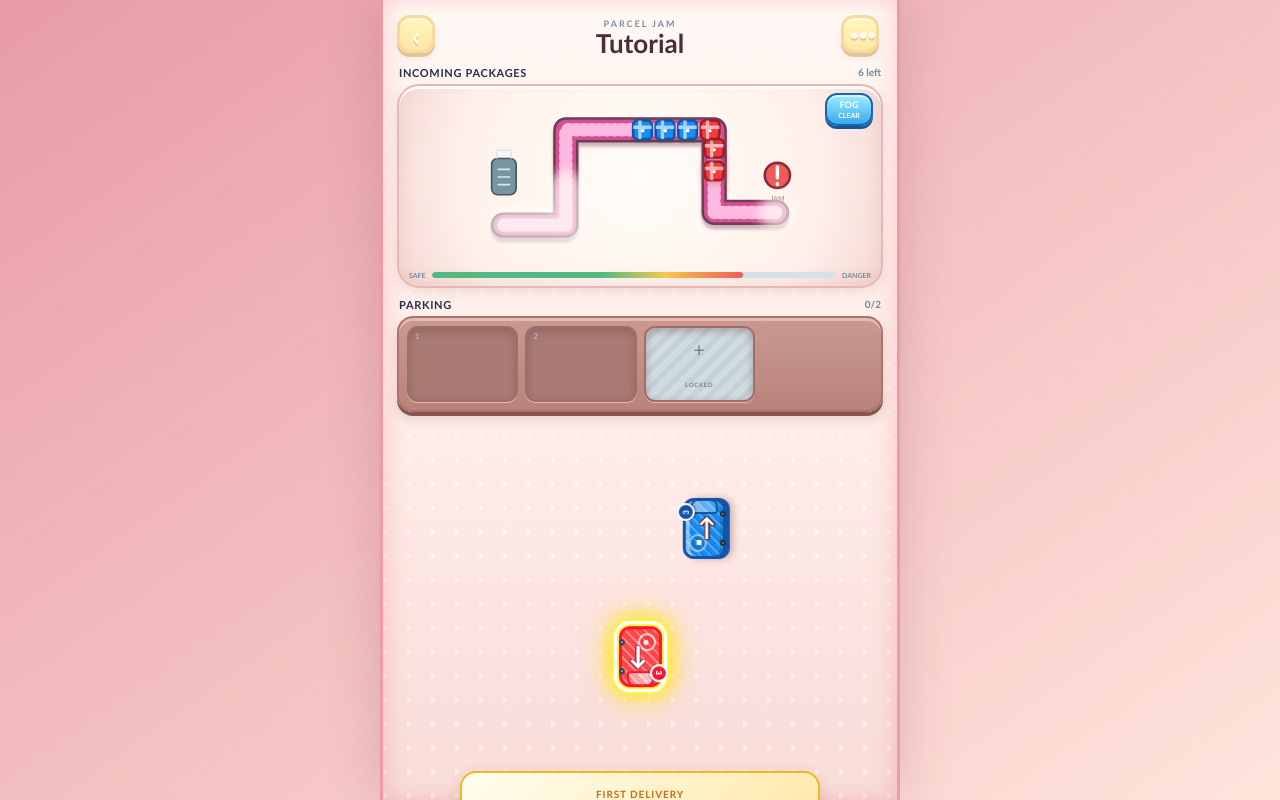
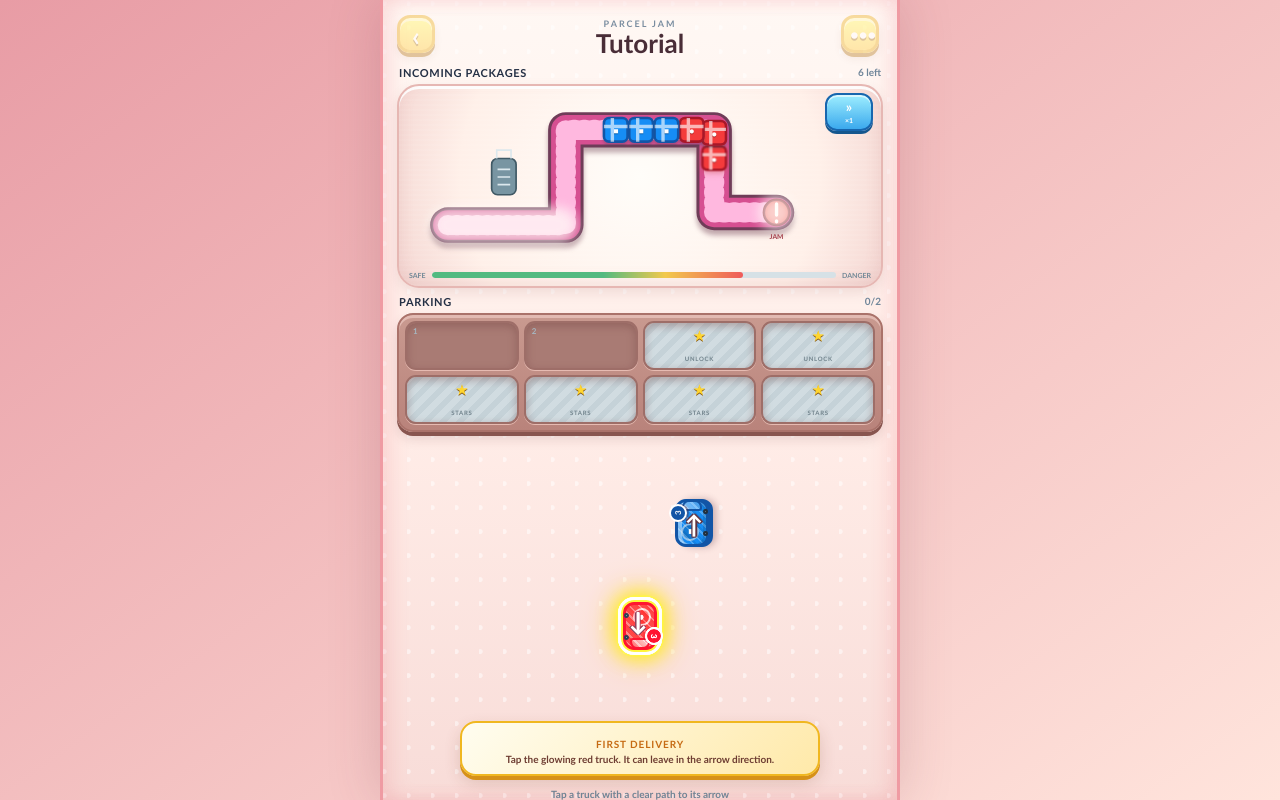
Before and after one commit to lazydaisycrazycat/DrawerJam, a React (Vite) app: page / in a window 1280 px wide. Built offline with nearby package versions, Linux system fonts and the light colour scheme.

Commit message:
Redesign conveyor parking and bonus controls

```diff
--- a/src/App.tsx
+++ b/src/App.tsx
@@ -6,6 +6,7 @@ import { Parking } from "./components/Parking/Parking";
 import { PackageTransferLayer } from "./components/PackageTransferLayer/PackageTransferLayer";
 import { ResultModal } from "./components/ResultModal/ResultModal";
 import { TutorialHint } from "./components/TutorialHint/TutorialHint";
+import { BonusBar } from "./components/BonusBar/BonusBar";
 import { useGame } from "./hooks/useGame";
 
 export default function App() {
@@ -117,9 +118,9 @@ export default function App() {
         level={game.level}
         progress={game.state.conveyorProgress}
         transfers={game.packageTransfers}
-        fogCleared={game.fogCleared}
-        onClearFog={game.clearFog}
-        highlightFogBonus={game.tutorialStep === "fog"}
+        speedBoosted={game.speedBoosted}
+        onToggleSpeed={game.toggleSpeed}
+        highlightSpeedBonus={game.tutorialStep === "speed"}
       />
       <Parking
         trucks={game.state.parking}
@@ -140,6 +141,7 @@ export default function App() {
         {game.isProcessing ? "Loading matching packages…" : "Tap a truck with a clear path to its arrow"}
       </p>
       <Controls onRestart={game.restart} />
+      <BonusBar />
       {game.state.status !== "playing" && (
         <ResultModal
           status={game.state.status}
--- /dev/null
+++ b/src/components/BonusBar/BonusBar.tsx
@@ -0,0 +1,20 @@
+const bonuses = [
+  { icon: "↔", name: "Shuffle" },
+  { icon: "◎", name: "Magnet" },
+  { icon: "✦", name: "Swap" },
+  { icon: "∞", name: "Buffer" }
+];
+
+export function BonusBar() {
+  return (
+    <section className="bonus-bar" aria-label="Locked bonuses">
+      {bonuses.map((bonus, index) => (
+        <button disabled key={bonus.name}>
+          <i>{bonus.icon}</i>
+          <span>{bonus.name}</span>
+          <b>{index < 2 ? "★" : "SPECIAL"}</b>
+        </button>
+      ))}
+    </section>
+  );
+}
--- a/src/components/PackageQueue/PackageQueue.tsx
+++ b/src/components/PackageQueue/PackageQueue.tsx
@@ -27,16 +27,17 @@ function pointOnRoute(points: Point[], progress: number): Point {
   return points.at(-1) ?? { x: 0, y: 0 };
 }
 
-export function PackageQueue({ packages, level, progress, transfers, fogCleared, onClearFog, highlightFogBonus }: {
+export function PackageQueue({ packages, level, progress, transfers, speedBoosted, onToggleSpeed, highlightSpeedBonus }: {
   packages: PackageItem[];
   level: LevelConfig;
   progress: number;
   transfers: PackageTransfer[];
-  fogCleared: boolean;
-  onClearFog: () => void;
-  highlightFogBonus?: boolean;
+  speedBoosted: boolean;
+  onToggleSpeed: () => void;
+  highlightSpeedBonus?: boolean;
 }) {
   const route = level.conveyorPoints.map(({ x, y }) => `${x},${y}`).join(" ");
+  const jamPoint = level.conveyorPoints.at(-1) ?? { x: 342, y: 106 };
   const movingPackages = useMemo(() => packages.map((item, index) => ({
     item,
     index,
@@ -50,7 +51,7 @@ export function PackageQueue({ packages, level, progress, transfers, fogCleared,
         <h2>Incoming packages</h2>
         <span>{packages.length} left</span>
       </div>
-      <div className={`conveyor${progress > 0.82 ? " conveyor--danger" : ""}${fogCleared ? " conveyor--fog-cleared" : ""}`}>
+      <div className={`conveyor${progress > 0.82 ? " conveyor--danger" : ""}`}>
         <svg viewBox="0 0 360 210" role="img" aria-label="Moving package conveyor">
           <polyline className="conveyor-shadow" points={route} />
           <polyline className="conveyor-belt" points={route} />
@@ -59,10 +60,10 @@ export function PackageQueue({ packages, level, progress, transfers, fogCleared,
             <rect x="4" y="86" width="29" height="43" rx="7" />
             <path d="M10 86V76h17v10M11 99h15M11 108h15M11 117h15" />
           </g>
-          <g className="jam-zone">
-            <circle cx="343" cy="106" r="15" />
-            <path d="M343 96v13M343 116v1" />
-            <text x="343" y="137">JAM</text>
+          <g className="jam-zone" transform={`translate(${jamPoint.x} ${jamPoint.y})`}>
+            <circle cx="0" cy="0" r="15" />
+            <path d="M0 -10v13M0 10v1" />
+            <text x="0" y="31">JAM</text>
           </g>
           {movingPackages.map(({ item, index, point, visible }) => visible && (
             <g
@@ -71,16 +72,16 @@ export function PackageQueue({ packages, level, progress, transfers, fogCleared,
               key={item.id}
               transform={`translate(${point.x} ${point.y})`}
             >
-              <rect x="-11" y="-11" width="22" height="22" rx="5" />
-              <path d="M-11 -3H11M-3 -11V11" />
-              <text x="0" y="4">{colorSymbols[item.color]}</text>
+              <rect x="-14" y="-14" width="28" height="28" rx="6" />
+              <path d="M-14 -4H14M-4 -14V14" />
+              <text x="0" y="5">{colorSymbols[item.color]}</text>
             </g>
           ))}
           <polyline className="conveyor-fog" pathLength="1" points={route} />
         </svg>
-        <button className={`fog-bonus${highlightFogBonus ? " is-tutorial-target" : ""}`} onClick={onClearFog} disabled={fogCleared}>
-          <span>{fogCleared ? "5s" : "FOG"}</span>
-          {fogCleared ? "Open" : "Clear"}
+        <button className={`speed-toggle${speedBoosted ? " is-active" : ""}${highlightSpeedBonus ? " is-tutorial-target" : ""}`} onClick={onToggleSpeed}>
+          <span>»</span>
+          {speedBoosted ? "×2" : "×1"}
         </button>
         <div className="danger-meter">
           <span>SAFE</span>
--- a/src/components/Parking/Parking.tsx
+++ b/src/components/Parking/Parking.tsx
@@ -10,15 +10,18 @@ export function Parking({ trucks, size, fullFeedback }: {
     <section className={`parking-section${fullFeedback ? " is-shaking" : ""}`}>
       <div className="section-heading"><h2>Parking</h2><span>{trucks.length}/{size}</span></div>
       <div className="parking">
-        {Array.from({ length: size }, (_, index) => (
+        {Array.from({ length: 8 }, (_, index) => index < size ? (
           <div className="parking-slot" data-parking-slot={index} key={index}>
             <span className="slot-number">{index + 1}</span>
             {trucks.find((truck) => truck.slotIndex === index) && (
               <ParkedTruck truck={trucks.find((truck) => truck.slotIndex === index)!} />
             )}
           </div>
+        ) : (
+          <button className="parking-slot parking-slot--locked" key={index} aria-label="Unlock parking slot with Telegram Stars" disabled>
+            <span>★</span><b>{index < 4 ? "UNLOCK" : "STARS"}</b>
+          </button>
         ))}
-        {size < 4 && <div className="parking-slot parking-slot--locked"><span>+</span><b>LOCKED</b></div>}
       </div>
     </section>
   );
--- a/src/components/TutorialHint/TutorialHint.tsx
+++ b/src/components/TutorialHint/TutorialHint.tsx
@@ -1,11 +1,11 @@
-export type TutorialStep = "red" | "driving" | "loading" | "blue" | "fog";
+export type TutorialStep = "red" | "driving" | "loading" | "blue" | "speed";
 
 const copy: Record<TutorialStep, readonly [string, string]> = {
   red: ["FIRST DELIVERY", "Tap the glowing red truck. It can leave in the arrow direction."],
   driving: ["ON THE WAY", "The truck drives around the yard and enters parking from below."],
   loading: ["MATCH THE COLORS", "Available parcels fly into matching parked trucks automatically."],
   blue: ["YOUR TURN", "Now send the glowing blue truck to parking."],
-  fog: ["FOGGY ROAD", "Tap Clear Fog. For 5 seconds, parcels inside the fog can be loaded."]
+  speed: ["SPEED BOOST", "Tap ×2 to make the conveyor move twice as fast."]
 } as const;
 
 export function TutorialHint({ step }: { step: TutorialStep }) {
--- a/src/game/levels.ts
+++ b/src/game/levels.ts
@@ -104,37 +104,37 @@ const level5Trucks = [
 export const levels: LevelConfig[] = [
   {
     id: 0, tutorial: true, rows: 5, cols: 5, parkingSize: 2, truckCapacity: 3, conveyorSeconds: 80,
-    conveyorPoints: [{ x: 18, y: 165 }, { x: 92, y: 165 }, { x: 92, y: 52 }, { x: 268, y: 52 }, { x: 268, y: 150 }, { x: 342, y: 150 }],
+    conveyorPoints: [{ x: -48, y: 165 }, { x: 92, y: 165 }, { x: 92, y: 52 }, { x: 268, y: 52 }, { x: 268, y: 150 }, { x: 342, y: 150 }],
     trucks: tutorialTrucks,
     packages: packagesFor(tutorialTrucks, ["red", "red", "red", "blue", "blue"])
   },
   {
     id: 1, rows: 5, cols: 5, parkingSize: 3, truckCapacity: 3, conveyorSeconds: 45,
-    conveyorPoints: [{ x: 18, y: 165 }, { x: 92, y: 165 }, { x: 92, y: 52 }, { x: 268, y: 52 }, { x: 268, y: 150 }, { x: 342, y: 150 }],
+    conveyorPoints: [{ x: -55, y: 165 }, { x: 92, y: 165 }, { x: 92, y: 52 }, { x: 268, y: 52 }, { x: 268, y: 150 }, { x: 342, y: 150 }],
     trucks: level1Trucks,
     packages: packagesFor(level1Trucks, ["red", "red", "blue", "green", "blue", "yellow"])
   },
   {
     id: 2, rows: 5, cols: 5, parkingSize: 3, truckCapacity: 3, conveyorSeconds: 48,
-    conveyorPoints: [{ x: 18, y: 170 }, { x: 68, y: 170 }, { x: 68, y: 55 }, { x: 178, y: 55 }, { x: 178, y: 150 }, { x: 292, y: 150 }, { x: 292, y: 42 }, { x: 342, y: 42 }],
+    conveyorPoints: [{ x: 410, y: 170 }, { x: 292, y: 170 }, { x: 292, y: 55 }, { x: 178, y: 55 }, { x: 178, y: 150 }, { x: 68, y: 150 }, { x: 68, y: 42 }, { x: 18, y: 42 }],
     trucks: level2Trucks,
     packages: packagesFor(level2Trucks, ["green", "red", "red", "blue", "yellow", "green", "blue"])
   },
   {
     id: 3, rows: 5, cols: 5, parkingSize: 4, truckCapacity: 3, conveyorSeconds: 52,
-    conveyorPoints: [{ x: 18, y: 110 }, { x: 58, y: 45 }, { x: 132, y: 45 }, { x: 168, y: 112 }, { x: 210, y: 175 }, { x: 292, y: 175 }, { x: 342, y: 105 }],
+    conveyorPoints: [{ x: 52, y: -55 }, { x: 58, y: 45 }, { x: 132, y: 45 }, { x: 168, y: 112 }, { x: 210, y: 175 }, { x: 292, y: 175 }, { x: 342, y: 105 }],
     trucks: level3Trucks,
     packages: packagesFor(level3Trucks, ["yellow", "green", "green", "red", "blue", "yellow", "red", "blue"])
   },
   {
     id: 4, rows: 6, cols: 6, parkingSize: 4, truckCapacity: 3, conveyorSeconds: 56,
-    conveyorPoints: [{ x: 18, y: 170 }, { x: 85, y: 170 }, { x: 85, y: 42 }, { x: 275, y: 42 }, { x: 275, y: 170 }, { x: 190, y: 170 }, { x: 190, y: 100 }, { x: 342, y: 100 }],
+    conveyorPoints: [{ x: 85, y: 265 }, { x: 85, y: 170 }, { x: 85, y: 42 }, { x: 275, y: 42 }, { x: 275, y: 170 }, { x: 190, y: 170 }, { x: 190, y: 100 }, { x: 342, y: 100 }],
     trucks: level4Trucks,
     packages: packagesFor(level4Trucks, ["blue", "blue", "red", "yellow", "green", "red", "green", "yellow"])
   },
   {
     id: 5, rows: 6, cols: 6, parkingSize: 4, truckCapacity: 3, conveyorSeconds: 62,
-    conveyorPoints: [{ x: 18, y: 168 }, { x: 62, y: 168 }, { x: 62, y: 45 }, { x: 150, y: 45 }, { x: 150, y: 170 }, { x: 238, y: 170 }, { x: 238, y: 45 }, { x: 305, y: 45 }, { x: 342, y: 108 }],
+    conveyorPoints: [{ x: -60, y: 108 }, { x: 62, y: 168 }, { x: 62, y: 45 }, { x: 150, y: 45 }, { x: 150, y: 170 }, { x: 238, y: 170 }, { x: 238, y: 45 }, { x: 305, y: 45 }, { x: 342, y: 108 }],
     trucks: level5Trucks,
     packages: packagesFor(level5Trucks, ["green", "yellow", "yellow", "red", "blue", "green", "red", "yellow", "blue"])
   }
--- a/src/hooks/useGame.ts
+++ b/src/hooks/useGame.ts
@@ -46,16 +46,16 @@ export function useGame() {
   const [isProcessing, setIsProcessing] = useState(false);
   const [movingTrucks, setMovingTrucks] = useState<MovingTruck[]>([]);
   const [packageTransfers, setPackageTransfers] = useState<PackageTransfer[]>([]);
-  const [fogCleared, setFogCleared] = useState(false);
+  const [speedBoosted, setSpeedBoosted] = useState(false);
   const telegram = useTelegram();
-  const visiblePackageCount = getVisiblePackageCount(state.packages, state.conveyorProgress, fogCleared);
+  const visiblePackageCount = getVisiblePackageCount(state.packages, state.conveyorProgress);
   const tutorialStep: TutorialStep | null = level.tutorial
     ? state.trucks.some((truck) => truck.id === "tutorial-red")
       ? movingTrucks.some((truck) => truck.id === "tutorial-red") ? "driving" : "red"
       : state.parking.some((truck) => truck.truckId === "tutorial-red") ? "loading"
       : state.trucks.some((truck) => truck.id === "tutorial-blue")
         ? movingTrucks.some((truck) => truck.id === "tutorial-blue") ? "driving" : "blue"
-        : state.packages.length && !fogCleared ? "fog" : "loading"
+        : state.packages.length && !speedBoosted ? "speed" : "loading"
     : null;
 
   const flash = useCallback((next: Feedback) => {
@@ -151,7 +151,7 @@ export function useGame() {
       setState((current) => {
         if (current.status !== "playing" || current.packages.length === 0) return current;
         const fastFinish = current.trucks.length === 0 && movingTrucks.length === 0;
-        const conveyorSpeed = fastFinish ? 12 : 3.4;
+        const conveyorSpeed = (fastFinish ? 12 : 3.4) * (speedBoosted ? 2 : 1);
         const conveyorProgress = Math.min(
           1,
           current.conveyorProgress + (0.1 / level.conveyorSeconds) * conveyorSpeed
@@ -161,7 +161,7 @@ export function useGame() {
       });
     }, 100);
     return () => window.clearInterval(interval);
-  }, [level.conveyorSeconds, level.parkingSize, movingTrucks.length]);
+  }, [level.conveyorSeconds, level.parkingSize, movingTrucks.length, speedBoosted]);
 
   useEffect(() => {
     if (state.status === "lost") {
@@ -183,7 +183,7 @@ export function useGame() {
     setIsProcessing(false);
     setMovingTrucks([]);
     setPackageTransfers([]);
-    setFogCleared(false);
+    setSpeedBoosted(false);
   }, [level]);
 
   const openLevel = useCallback((index: number) => {
@@ -191,12 +191,11 @@ export function useGame() {
     setLevelIndex(safeIndex);
   }, []);
 
-  const clearFog = useCallback(() => {
-    if (fogCleared || state.status !== "playing") return;
-    setFogCleared(true);
+  const toggleSpeed = useCallback(() => {
+    if (state.status !== "playing") return;
+    setSpeedBoosted((value) => !value);
     telegram.impact();
-    window.setTimeout(() => setFogCleared(false), 5000);
-  }, [fogCleared, state.status, telegram]);
+  }, [state.status, telegram]);
 
   useEffect(() => {
     setState(createInitialState(level));
@@ -204,7 +203,7 @@ export function useGame() {
     setIsProcessing(false);
     setMovingTrucks([]);
     setPackageTransfers([]);
-    setFogCleared(false);
+    setSpeedBoosted(false);
   }, [level]);
 
   return {
@@ -218,8 +217,8 @@ export function useGame() {
     fastFinish: state.trucks.length === 0 && movingTrucks.length === 0,
     tutorialTargetTruckId: level.tutorial ? state.trucks[0]?.id : undefined,
     tutorialStep,
-    fogCleared,
-    clearFog,
+    speedBoosted,
+    toggleSpeed,
     selectTruck, restart,
     nextLevel: () => openLevel(levelIndex + 1),
     previousLevel: () => openLevel(levelIndex - 1),
--- a/src/styles/game.css
+++ b/src/styles/game.css
@@ -69,15 +69,15 @@ button { font: inherit; -webkit-tap-highlight-color: transparent; }
 .conveyor-shadow, .conveyor-belt, .conveyor-markings {
   fill: none; stroke-linecap: round; stroke-linejoin: round;
 }
-.conveyor-shadow { stroke: #6f3c58; stroke-width: 30; filter: drop-shadow(0 5px 2px #64324655); }
-.conveyor-belt { stroke: #d64f91; stroke-width: 24; }
-.conveyor-markings { stroke: #ffb8df; stroke-width: 16; stroke-dasharray: 2 7; animation: belt-flow .8s linear infinite; }
+.conveyor-shadow { stroke: #6f3c58; stroke-width: 42; filter: drop-shadow(0 6px 3px #64324666); }
+.conveyor-belt { stroke: #d64f91; stroke-width: 35; }
+.conveyor-markings { stroke: #ffb8df; stroke-width: 24; stroke-dasharray: 3 9; animation: belt-flow .65s linear infinite; }
 .moving-package { transition: transform .1s linear, opacity .16s; filter: drop-shadow(0 3px 1px #30475445); }
 .moving-package.is-loading { opacity: .16; }
 .moving-package.is-fogged { opacity: .55; filter: blur(.35px) saturate(.72) drop-shadow(0 3px 1px #30475430); }
 .moving-package rect { fill: var(--package-color); stroke: var(--package-dark); stroke-width: 3; }
 .moving-package path { fill: none; stroke: #ffffffa0; stroke-width: 4; }
-.moving-package text { fill: #fff; font-size: 8px; font-weight: 900; text-anchor: middle; filter: drop-shadow(0 1px #0005); }
+.moving-package text { fill: #fff; font-size: 10px; font-weight: 900; text-anchor: middle; filter: drop-shadow(0 1px #0005); }
 .moving-package--red { --package-color: var(--red); --package-dark: var(--red-dark); }
 .moving-package--blue { --package-color: var(--blue); --package-dark: var(--blue-dark); }
 .moving-package--green { --package-color: var(--green); --package-dark: var(--green-dark); }
@@ -97,14 +97,14 @@ button { font: inherit; -webkit-tap-highlight-color: transparent; }
 }
 .conveyor--fog-cleared .conveyor-fog { opacity: 0; }
 .conveyor--fog-cleared .moving-package.is-fogged { opacity: 1; filter: drop-shadow(0 3px 1px #30475445); }
-.fog-bonus {
+.speed-toggle {
   position: absolute; z-index: 4; top: 7px; right: 8px; display: grid; min-width: 48px;
   padding: 5px 8px; border: 2px solid #1766ae; border-radius: 12px;
   background: linear-gradient(#9eeeff, #3ba9ed); box-shadow: inset 0 2px 0 #fff9, 0 3px 0 #15578e;
   color: #fff; font-size: 7px; font-weight: 900; line-height: 1; text-transform: uppercase;
 }
-.fog-bonus span { margin-bottom: 3px; font-size: 9px; }
-.fog-bonus:disabled { background: linear-gradient(#c9fff4, #5edbb9); border-color: #24896d; box-shadow: inset 0 2px 0 #fff9, 0 3px 0 #1a7158; opacity: 1; }
+.speed-toggle span { margin-bottom: 3px; font-size: 14px; letter-spacing: -4px; transform: translateX(-2px); }
+.speed-toggle.is-active { background: linear-gradient(#fff782, #ffb81e); border-color: #ad6500; box-shadow: inset 0 2px 0 #fff9, 0 3px 0 #8d5100; }
 .is-tutorial-target {
   z-index: 8;
   outline: 3px solid #fff7a8;
@@ -145,24 +145,24 @@ button { font: inherit; -webkit-tap-highlight-color: transparent; }
 .queue-more, .queue-empty { color: #8293a2; font-size: 10px; font-weight: 900; white-space: nowrap; }
 .queue-empty { margin: auto; color: var(--green-dark); }
 
-.parking-section { margin-top: 10px; }
+.parking-section { margin-top: 7px; }
 .parking {
-  position: relative; display: grid; grid-template-columns: repeat(4, 1fr); gap: 7px; padding: 8px;
+  position: relative; display: grid; grid-template-columns: repeat(4, 1fr); gap: 5px; padding: 6px;
   border: 2px solid #aa726a; border-radius: 16px;
   background: linear-gradient(#c99a90, #b9837b);
   box-shadow: inset 0 3px 0 #e2bab2, 0 4px 0 #88554f, 0 7px 12px #713e3e2a;
 }
 .parking-slot {
-  position: relative; display: grid; height: clamp(58px, 15vw, 76px); place-items: center;
+  position: relative; display: grid; height: clamp(38px, 10vw, 49px); padding: 0; place-items: center;
   border: 2px solid #9e6e68; border-radius: 11px; background: #a97b74;
   box-shadow: inset 0 3px 8px #70423f66, 0 1px 0 #e6bbb2;
 }
 .parking-slot--locked { border-style: solid; background: repeating-linear-gradient(135deg, #d1dce1 0 6px, #c5d2d8 6px 12px); color: #71838c; }
-.parking-slot--locked span { font-size: 20px; line-height: 1; }
+.parking-slot--locked span { color: #ffd52e; font-size: 15px; line-height: 1; text-shadow: 0 1px #805315; }
 .parking-slot--locked b { font-size: 6px; letter-spacing: .12em; }
 .slot-number { position: absolute; top: 3px; left: 6px; color: #a6b7c0; font-size: 8px; font-weight: 900; }
 .parked-truck {
-  display: grid; width: 58%; height: 70%; place-items: center; border: 2px solid var(--package-dark);
+  display: grid; width: 58%; height: 76%; place-items: center; border: 2px solid var(--package-dark);
   position: relative; overflow: hidden; border-width: 3px; border-radius: 10px;
   background:
     repeating-linear-gradient(135deg, transparent 0 3px, #fff3 3px 5px, #0001 5px 7px),
@@ -202,7 +202,7 @@ button { font: inherit; -webkit-tap-highlight-color: transparent; }
 .package-flight::after { inset-inline: 0; top: 8px; height: 3px; }
 
 .board-wrap {
-  position: relative; width: min(88vw, 42vh, 400px); aspect-ratio: 1; margin: 15px auto 0;
+  position: relative; width: min(88vw, 34vh, 360px); aspect-ratio: 1; margin: 9px auto 0;
   padding: 4px;
 }
 .game-board {
@@ -277,6 +277,20 @@ button { font: inherit; -webkit-tap-highlight-color: transparent; }
 .controls button span { font-size: 17px; }
 .controls button:active:not(:disabled) { transform: translateY(2px); box-shadow: 0 1px 0 #b5c9d3; }
 .controls button:disabled { opacity: .42; }
+.bonus-bar {
+  display: grid; grid-template-columns: repeat(4, 1fr); gap: 7px; margin-top: 9px;
+}
+.bonus-bar button {
+  position: relative; display: grid; min-width: 0; height: 48px; padding: 3px; place-items: center;
+  border: 2px solid #dda000; border-radius: 13px; background: linear-gradient(#fff9d7, #ffd85c);
+  box-shadow: inset 0 2px #fff, 0 3px #9f6900; color: #744721; opacity: 1;
+}
+.bonus-bar i { font-style: normal; font-size: 19px; font-weight: 1000; line-height: 1; }
+.bonus-bar span { overflow: hidden; max-width: 100%; font-size: 6px; font-weight: 900; text-overflow: ellipsis; text-transform: uppercase; }
+.bonus-bar b {
+  position: absolute; top: -7px; right: -4px; padding: 2px 4px; border: 1px solid #fff;
+  border-radius: 7px; background: #37bd4e; color: #fff; font-size: 6px;
+}
 
 .modal-backdrop {
   position: absolute; z-index: 20; inset: 0; display: grid; place-items: center; padding: 24px;
```
